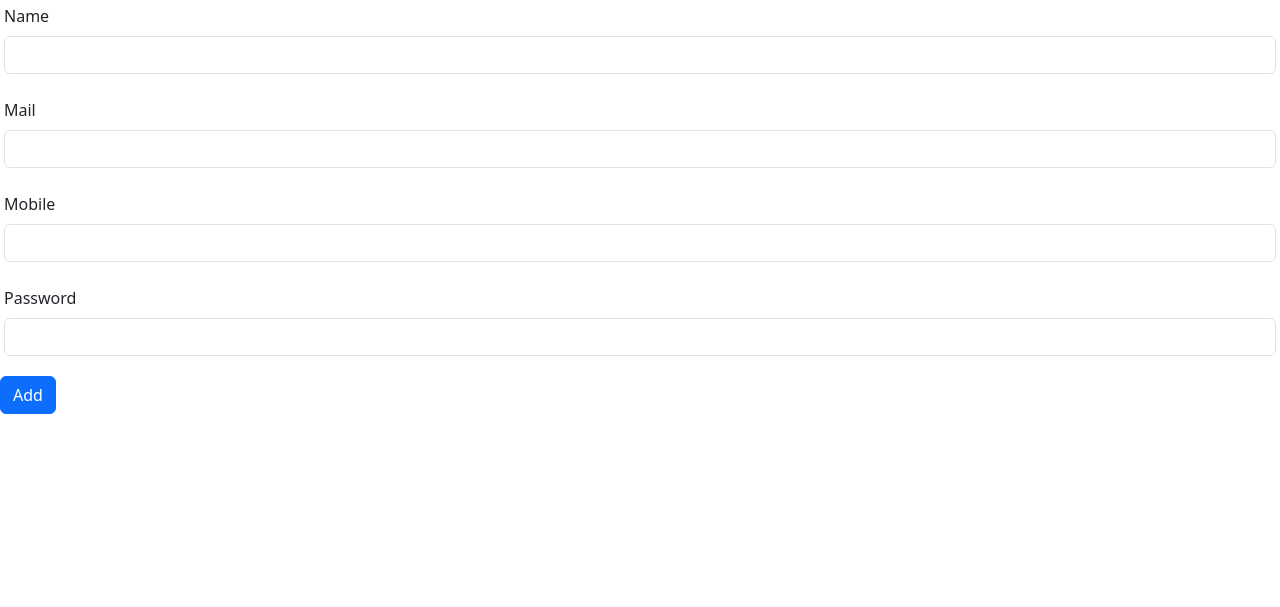
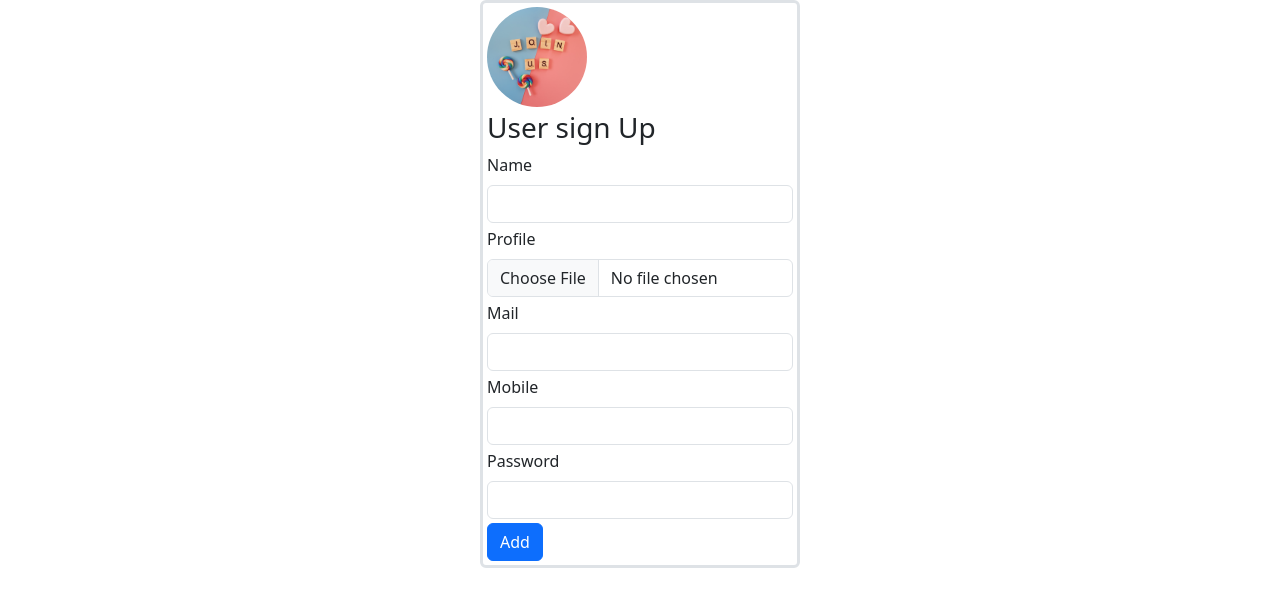
Before and after one commit to madparcival/E-Commerce-Project, a PHP site: page /signup.php in a window 1280 px wide. Shown: the top 607 px of the page. Run offline with PHP 8.4, Linux system fonts and the light colour scheme.

Commit message:
minor design changes

```diff
--- a/admin/products.php
+++ b/admin/products.php
@@ -28,6 +28,7 @@ if(isAdmin()){
       <th scope="col">Stock Status</th>
       <th scope="col">Description</th>
       <th scope="col">Update/Delete</th>
+      <th scope="col">Last Modified By</th>
     </tr>
   </thead>
   <tbody>
@@ -47,6 +48,7 @@ if(isAdmin()){
       <td id="Status">'.$rows['Stock_Status'].'</td>
       <td>'.$rows['Description'].'</td>
       <td><a class="btn btn-outline-warning" id="updateBtn" href="updateProduct.php?id='.$rows['id'].'">Change</a><a class="deleteBtn btn btn-outline-danger" id="'.$rows['id'].'">Delete</a></td>
+      <td>'.$rows['last_modified'].'</td>
     </tr>';
     $counter++;
     ?>
--- a/admin/updateProduct.php
+++ b/admin/updateProduct.php
@@ -14,6 +14,7 @@ if(isset($_POST['Product']) &&  isset($_POST['Price'])){
     $desc=$_POST['Description'];
     $stockQuantity=$_POST['stockQuantity'];
     $stockStatus='out-of-stock';
+    $modifier=$_SESSION['Name'];
     if(isset($_POST['stockStatus'])){
         $stockStatus='in-stock';
     }
@@ -30,7 +31,7 @@ if(isset($_POST['Product']) &&  isset($_POST['Price'])){
         }
     }
 
-    $updateQuery="UPDATE `products` SET Name='$productName' ,Weight=$weight,Price=$price,Description='$desc',Stock=$stockQuantity,Stock_Status='$stockStatus' WHERE id=$id";
+    $updateQuery="UPDATE `products` SET Name='$productName' ,Weight=$weight,Price=$price,Description='$desc',Stock=$stockQuantity,Stock_Status='$stockStatus',last_modified='$modifier' WHERE id=$id";
 
     if(mysqli_query($conn,$updateQuery)){
         header('Location:products.php');
--- a/signup.php
+++ b/signup.php
@@ -7,10 +7,17 @@ include('inc.php');
         $mob=$_POST['Mobile'];
         $name=$_POST['Name'];
         $searchQuery="SELECT * FROM `customers` where Email='$mail';";
+        $profilePath="files/profileimgs/";
+        $targetfile=$_FILES["Profile"]["name"];
+        if($_FILES['Profile']){
+            if(in_array($_FILES['image']['type'],array('image/*'))){
+                move_uploaded_file($_FILES['Profile']['name'],$profilePath.$targetfile);
+            }
+        }
 
         $result=mysqli_query($conn,$searchQuery);
         if($result->num_rows == 0){
-        $insertQuery="INSERT INTO `customers` (Name,Mobile,Email,Password) VALUES ('$name','$mob','$mail','$pass');";
+        $insertQuery="INSERT INTO `customers` (Name,Mobile,Email,Password,Profile) VALUES ('$name','$mob','$mail','$pass','$targetfile');";
 
         if(mysqli_query($conn,$insertQuery)){
             header('Location:userlogin.php');
@@ -32,26 +39,46 @@ include('inc.php');
     <meta charset="UTF-8">
     <meta name="viewport" content="width=device-width, initial-scale=1.0">
     <title>Create Account</title>
+    <style>
+        /* .glass{
+            background-repeat: no-repeat;
+            background-image: url('files/pageimgs/ecommerce-2607114_1280.jpg');
+            filter: brightness(50%);
+        }
+        .myform{
+            backdrop-filter: blur(4px);
+            background-color: #ffffff80;
+            filter: brightness(100%);
+        } */
+    </style>
 </head>
 <body>
-    <form action="signup.php" method="post">
-    <div class="mb-3 p-1">
+    <div class="glass">
+        <form class="myform w-25 m-auto p-1 border border-3 rounded-2" action="signup.php" method="post" enctype="multipart/form-data">
+        <img class="mb-1 object-fit-cover rounded-circle" src="files/pageimgs/sign-up.jpg" alt="" width="100" height="100">
+        <h1 class="h3 mb-2 fw-normal">User sign Up</h1>
+        <div class="mb-1">
             <label for="nameInput" class="form-label">Name</label>
             <input type="text" class="form-control" id="nameInput" name="Name">
         </div>
-    <div class="mb-3 p-1">
+        <div class="mb-1">
+            <label for="profileInput" class="form-label">Profile</label>
+            <input type="file" class="form-control" id="profileInput" name="Profile">
+        </div>
+        <div class="mb-1">
             <label for="mailInput" class="form-label">Mail</label>
             <input type="email" class="form-control" id="mailInput" name="Email" required>
         </div>
-    <div class="mb-3 p-1">
+        <div class="mb-1">
             <label for="mobileInput" class="form-label">Mobile</label>
             <input type="text" class="form-control" id="mobileInput" name="Mobile">
         </div>
-    <div class="mb-3 p-1">
+        <div class="mb-1">
             <label for="passwordInput" class="form-label">Password</label>
             <input type="password" minlength="8" class="form-control" id="passwordInput" name="Password" required>
         </div>
             <button class="btn btn-primary" type="submit">Add</button>
         </form>
+    </div>
 </body>
 </html>
```
Also changed, not shown: admin/adminlogin.php (+27 -11 lines), portal.php (+7 -4 lines), userlogin.php (+22 -8 lines), files/pageimgs/admin.png (added), files/pageimgs/ecommerce-2607114_1280.jpg (added), files/pageimgs/ecommerce-backgrounf.jpg (added), files/pageimgs/sign-up.jpg (added), files/pageimgs/user-login.png (added). Lines whose indentation alone changed are shown as unchanged.
